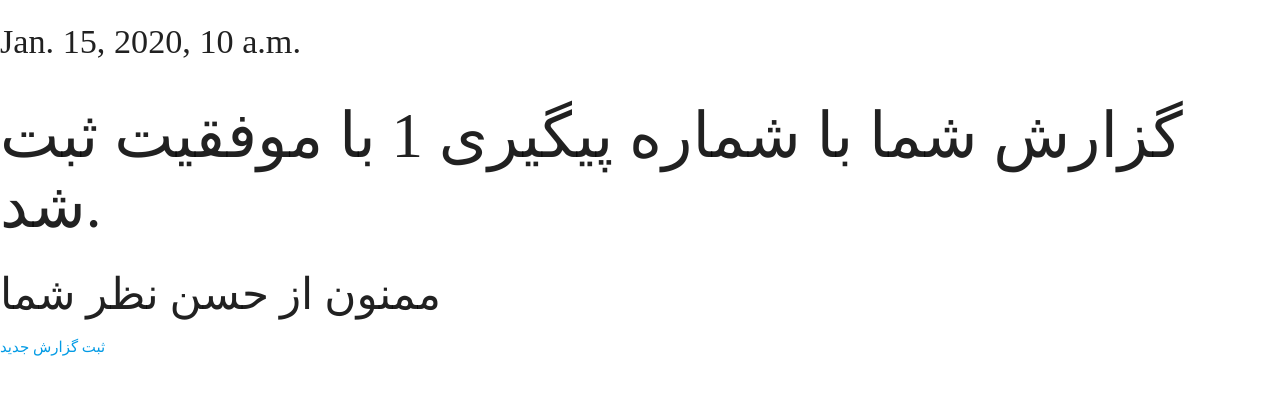
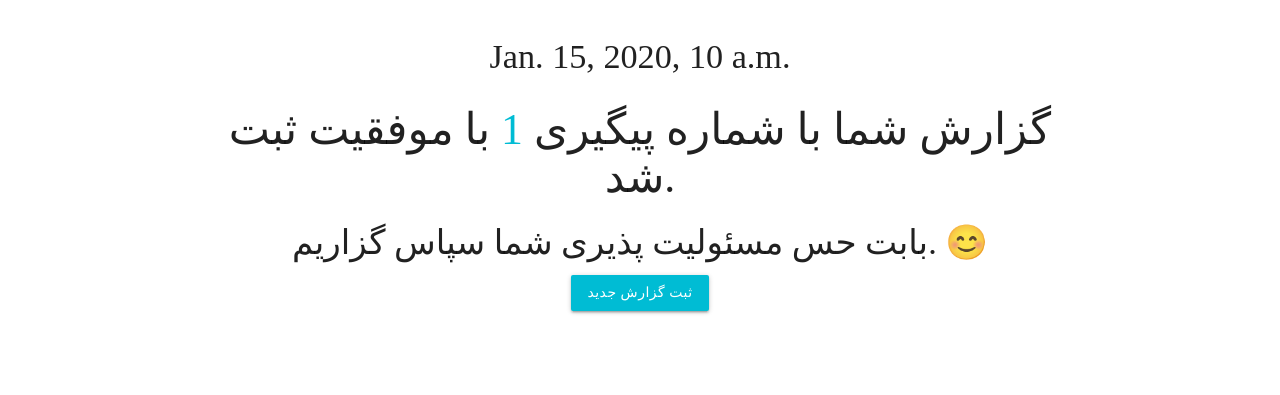
Before and after one commit to ehsanbarkhordar/whistleblower, a Django app: template templates/thanks.html in a window 1280 px wide. Shown: the top 395 px of the page. Run offline with Django 3.2, Linux system fonts and the light colour scheme; the template is opened without the code that fills it: most values are stand-ins (such as "Sample title", 1, 10 or a date in 2020); parts of the project's set-up code (start-up, migrations or seed data) failed here and were passed over; some web fonts are replaced.

Commit message:
fix(): Fix thanks page.

```diff
--- a/reports/views.py
+++ b/reports/views.py
@@ -37,7 +37,7 @@ def thanks(request):
         a = Report.objects.first()
         mm = utc_to_local(a.modified_datetime)
         currenct = JalaliDatetime(mm)
-        return render(request, 'thanks.html', {'ref_number': currenct.strftime("%C")})
+        return render(request, 'thanks.html', {'created_datetime': currenct.strftime("%C"),'ref_number':"۱۲۳۴۵۶۷۸۹۲"})
 
     # if a GET (or any other method) we'll create a blank form
 
--- a/templates/thanks.html
+++ b/templates/thanks.html
@@ -1,9 +1,15 @@
 {% extends "base.html" %}
 {% load static %}
 {% block content %}
-    <h4>{{ created_datetime }}</h4>
-    <h1>گزارش شما با شماره پیگیری {{ ref_number }} با موفقیت ثبت شد.</h1>
-    <h3>ممنون از حسن نظر شما</h3>
-    <a href="/" class="button">ثبت گزارش جدید</a>
+    <div class="row section center container">
+
+        <h4>{{ created_datetime }}</h4>
+        <h3>گزارش شما با شماره پیگیری
+            <span class="cyan-text">{{ ref_number }}</span>
+            با موفقیت ثبت شد.</h3>
+        <h4>بابت حس مسئولیت پذیری شما سپاس گزاریم. 😊</h4>
+        <a href="/" class="btn waves-effect waves-light cyan">ثبت گزارش جدید</a>
+    </div>
+
 
 {% endblock content %}
```
